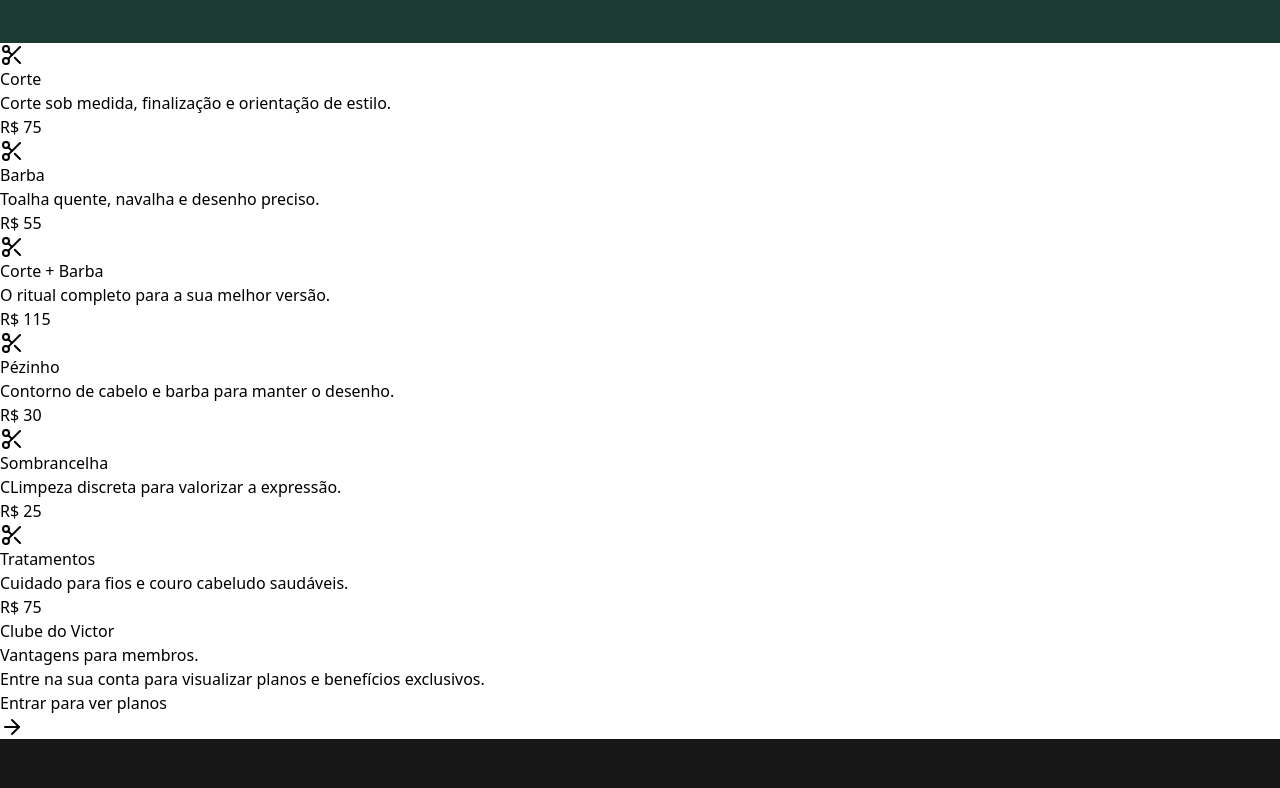
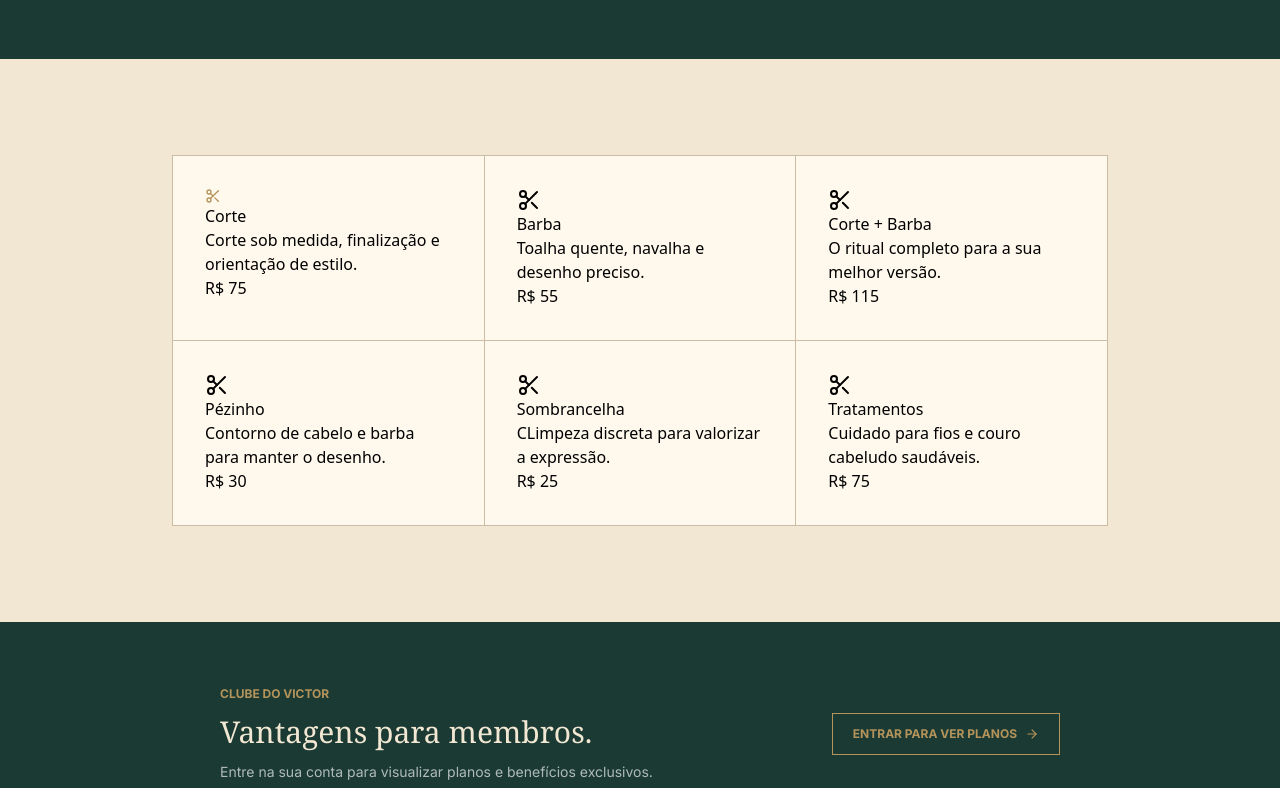
Before and after one commit to JonnyMarcus/Web-Site-Barber-Projeto-Final, a Next.js app in the folder web-barber/: page /servicos in a window 1280 px wide. Shown: the part 460-1248 px from the top of the page. Built offline with nearby package versions, Linux system fonts and the light colour scheme.

Commit message:
feat: add style a pagina serviços

```diff
--- a/web-barber/src/app/globals.css
+++ b/web-barber/src/app/globals.css
@@ -7,6 +7,7 @@
   --color-brand-black: #171717;
   --color-brand-footer: #ffffffb2;
   --color-brand-gray: #4f5853;
+  --color-brand-border: #cbbda5;
   --font-body: var(--font-body-inter), sans-serif;
   --font-heading: Cambria, Georgia, serif;
 }
--- a/web-barber/src/app/servicos/page.tsx
+++ b/web-barber/src/app/servicos/page.tsx
@@ -5,13 +5,14 @@ export default function Servicos() {
     <div className="flex flex-col min-h-screen">
       <section className="bg-brand-dark flex flex-col items-start pt-20 px-8 pb-16 shrink-0 self-stretch">
         <div className="flex flex-col items-start w-full max-w-367.75 py-0 px-[111.5px] shrink-0">
-          <span className="text-brand-gold font-body text-sm font-bold leading-14 tracking-normal uppercase">
+          <span className="text-brand-gold font-body text-sm font-bold mb-8 tracking-normal uppercase">
             Serviços
           </span>
           <h2 className="text-brand-cream font-heading text-6xl font-medium leading-tight tracking-normal">
-            O cuidado masculino, elevado ao seu melhor.
+            O cuidado masculino,
+            <br /> elevado ao seu melhor.
           </h2>
-          <p className="text-white/65 font-body text-[15px] font-normal leading-7">
+          <p className="text-white/65 font-body text-[15px] font-normal leading-7 mt-5">
             Rituais de corte e barba desenvolvidos para respeitar o seu tempo,
             <br />
             seu estilo e sua rotina.
@@ -19,19 +20,21 @@ export default function Servicos() {
         </div>
       </section>
 
-      <section>
-        <div>
-          <div>
+      <section className="flex flex-col items-start w-full max-w-screen-2xl py-24 px-43 bg-brand-cream ">
+        <div className="flex flex-col md:grid md:grid-cols-3 border-l border-t border-brand-border">
           {/* corte */}
-            <div>
-              <Scissors />
+          <div className="flex flex-col items-start p-8 border-r border-b border-brand-border bg-brand-cream-light">
+            <div className="flex flex-col items-start m-*8">
+              <Scissors className="w-4 h-4 text-brand-gold items-start" />
               <h2>Corte</h2>
             </div>
             <div>
               <p>Corte sob medida, finalização e orientação de estilo.</p>
               <p>R$ 75</p>
             </div>
+          </div>
           {/* barba */}
+          <div className="flex flex-col items-start p-8 border-r border-b border-brand-border bg-brand-cream-light">
             <div>
               <Scissors />
               <h2>Barba</h2>
@@ -40,7 +43,9 @@ export default function Servicos() {
               <p>Toalha quente, navalha e desenho preciso.</p>
               <p>R$ 55</p>
             </div>
+          </div>
           {/* corte + barba */}
+          <div className="flex flex-col items-start p-8 border-r border-b border-brand-border bg-brand-cream-light">
             <div>
               <Scissors />
               <h2>Corte + Barba</h2>
@@ -49,7 +54,9 @@ export default function Servicos() {
               <p>O ritual completo para a sua melhor versão.</p>
               <p>R$ 115</p>
             </div>
+          </div>
           {/* pézinho */}
+          <div className="flex flex-col items-start p-8 border-r border-b border-brand-border bg-brand-cream-light">
             <div>
               <Scissors />
               <h2>Pézinho</h2>
@@ -58,7 +65,9 @@ export default function Servicos() {
               <p>Contorno de cabelo e barba para manter o desenho.</p>
               <p>R$ 30</p>
             </div>
+          </div>
           {/* sombrancelha */}
+          <div className="flex flex-col items-start p-8 border-r border-b border-brand-border bg-brand-cream-light">
             <div>
               <Scissors />
               <h2>Sombrancelha</h2>
@@ -67,7 +76,9 @@ export default function Servicos() {
               <p>CLimpeza discreta para valorizar a expressão.</p>
               <p>R$ 25</p>
             </div>
+          </div>
           {/* tratamento */}
+          <div className="flex flex-col items-start p-8 self-start justify-self-start border-r border-b border-brand-border bg-brand-cream-light">
             <div>
               <Scissors />
               <h2>Tratamentos</h2>
@@ -79,17 +90,28 @@ export default function Servicos() {
           </div>
         </div>
       </section>
-      <section>
-        <div>
-          <span>Clube do Victor</span>
-          <h3>Vantagens para membros.</h3>
-          <p>
+      <section className="w-full bg-brand-dark">
+        <div className="flex flex-col md:flex-row md:items-center md:justify-between max-w-367 mx-auto py-16 px-8 md:px-55">
+          <div className="flex flex-col items-start w-full md:w-auto">
+            <span className="text-brand-gold font-body text-xs font-bold uppercase tracking-2">
+              Clube do Victor
+            </span>
+
+            <h3 className="text-brand-cream font-heading text-3xl font-medium mt-3">
+              Vantagens para membros.
+            </h3>
+
+            <p className="text-white/65 font-body text-sm font-normal mt-3">
               Entre na sua conta para visualizar planos e benefícios exclusivos.
             </p>
           </div>
-        <div>
-          <button type="button">
-            Entrar para ver planos <ArrowRight />
+
+          <button
+            className="inline-flex items-center gap-2 py-3 px-5 mt-8 md:mt-0 border border-brand-gold text-brand-gold font-body text-xs font-bold uppercase hover:bg-brand-gold hover:text-brand-dark"
+            type="button"
+          >
+            Entrar para ver planos
+            <ArrowRight className="w-3.5 h-3.5 shrink-0" />
           </button>
         </div>
       </section>
--- a/web-barber/src/componets/header/index.tsx
+++ b/web-barber/src/componets/header/index.tsx
@@ -4,7 +4,7 @@ import Link from "next/link";
 export default function Header() {
   return (
     <header className="flex w-full bg-brand-dark/95 justify-between items-center px-8 py-4 text-brand-cream border-b border-brand-black drop-shadow-xl">
-      <Link href="/" className="flex items-center gap-2">
+      <Link href="/" className="flex items-center gap-2 ">
         <Image
           src="/Logo.png"
           alt="Logo Barbearia do Victor"
```
Lines whose indentation alone changed are shown as unchanged.
